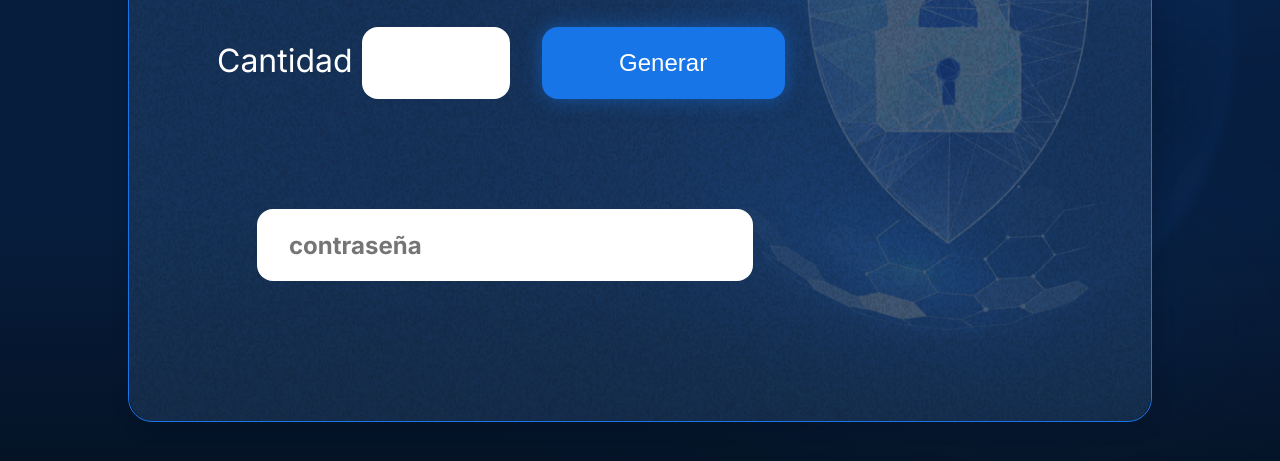
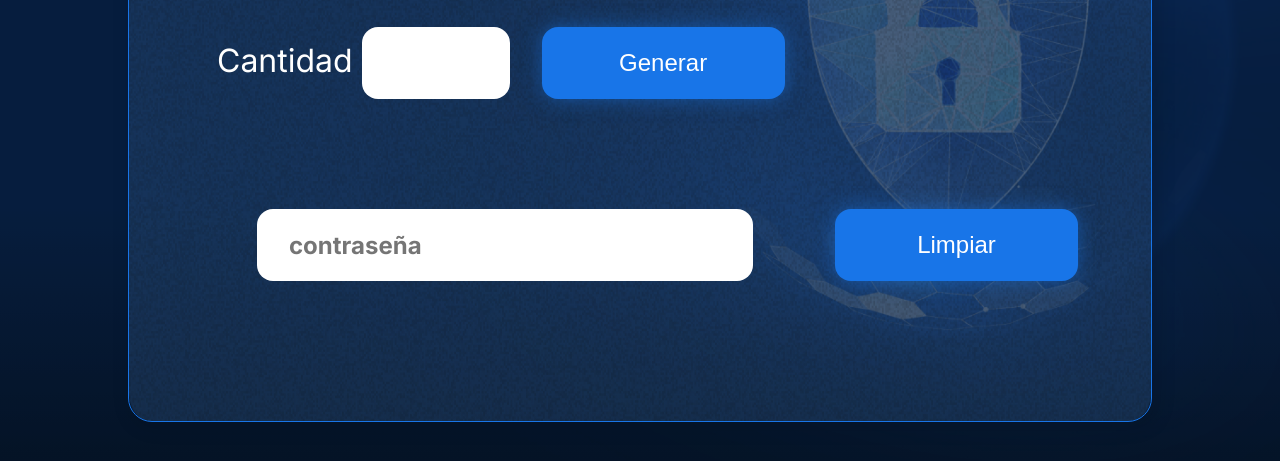
Before and after one commit to jessicaori/Generador-de-Contrase-as, a plain HTML site: page index.html in a window 1280 px wide. Shown: the part 325-786 px from the top of the page. Drawn offline with Linux system fonts and the light colour scheme.

Commit message:
Añandiendo funcion limpiarCampo

```diff
--- a/index.html
+++ b/index.html
@@ -24,6 +24,7 @@
                     </div>
                     <div class="container__campo">
                         <input class="container__contrasena" type="text" id="contrasena" placeholder="contraseña">
+                        <button class="boton" id="limpiar" onclick="limpiarCampo()">Limpiar</button>
                     </div>
                 </div>
             </div>
--- a/main.js
+++ b/main.js
@@ -1,7 +1,8 @@
+let campoContrasena = document.getElementById('contrasena');
+
 function generarContrasena(){
     let cantidadCaracteres = document.getElementById('cantidad').value;
     let caracteres = 'ABCDEFGHIJKLMNOPQRSTUVWXYZabcdefghijklmnopqrstuvwxyz0123456789!@#$%^&*()';
-    let campoContrasena = document.getElementById('contrasena');
 
     if (cantidadCaracteres != "" ){
         contrasena = '';
@@ -17,3 +18,7 @@ function generarContrasena(){
 function posicionRandom(max){
     return Math.floor(Math.random()*(max+1));
 }
+
+function limpiarCampo(){
+    campoContrasena.value = '';
+}
```
